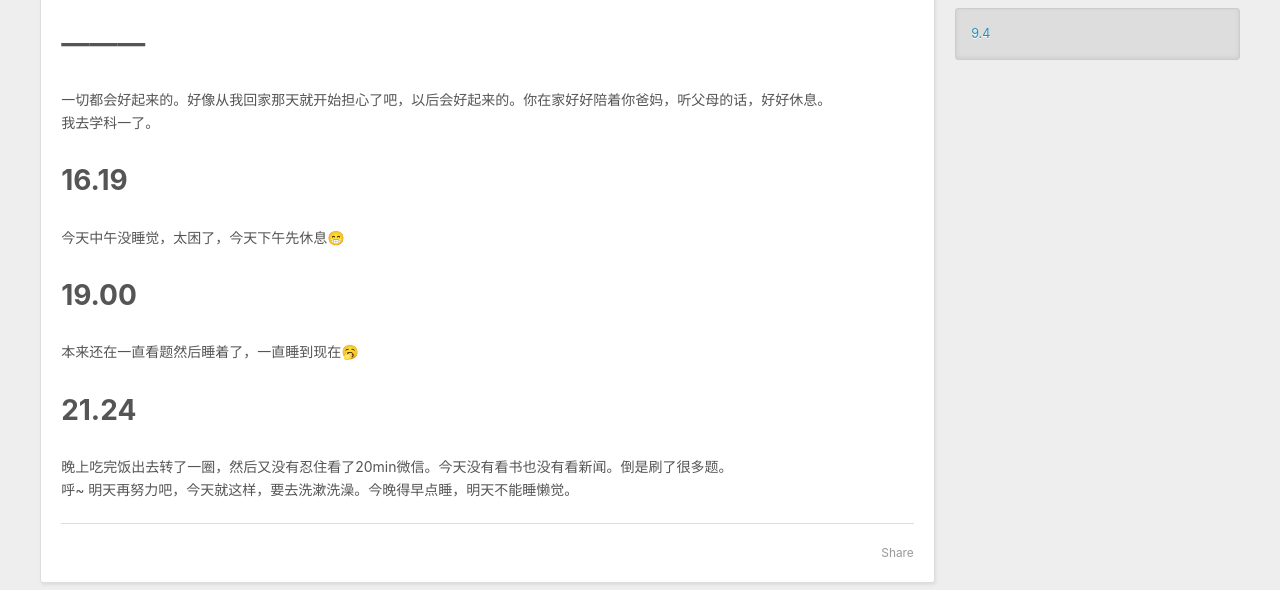
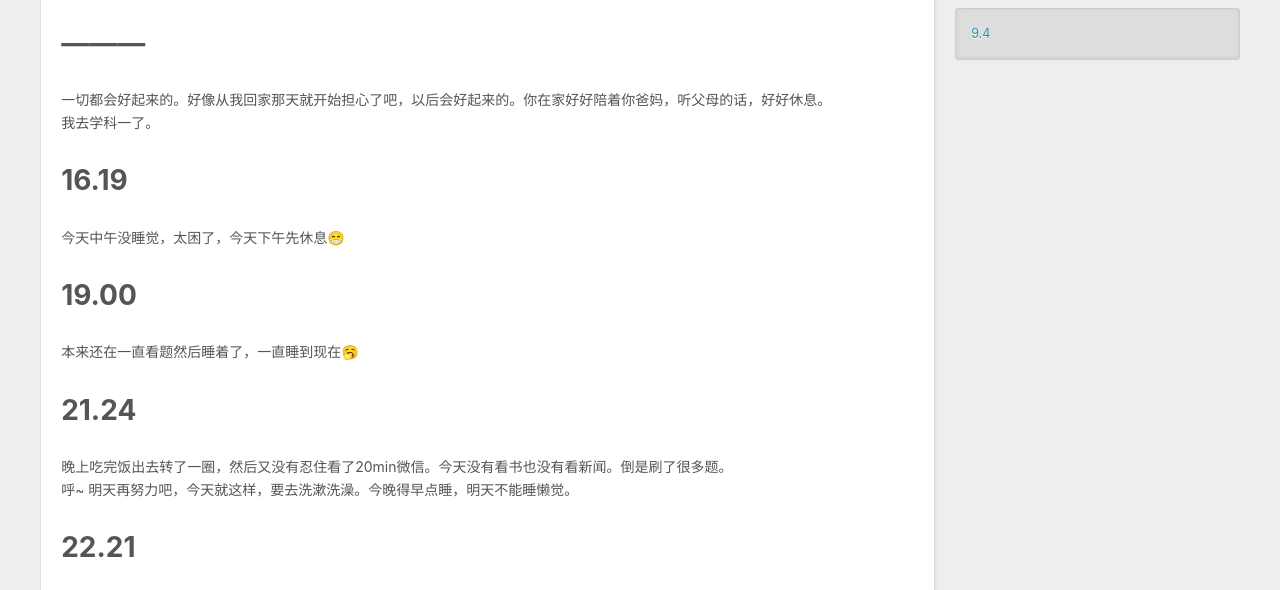
Before and after one commit to kjlkj7/kjlkj7.github.io, a plain HTML site: page 2024/09/04/9-4/index.html in a window 1280 px wide. Shown: the part 501-1091 px from the top of the page. Drawn offline with Linux system fonts and the light colour scheme.

Commit message:
Site updated: 2024-09-04 22:23:09

```diff
--- a/2024/09/04/9-4/index.html
+++ b/2024/09/04/9-4/index.html
@@ -14,7 +14,7 @@
 <meta property="og:description" content="新的一天开始了，好好努力，放平心态，认真生活。我要努力考完驾照，然后就能尽早从家离开。等我找到工作记得来看我，然后加个好友，然后我们还可以一起逛逛。   ———一切都会好起来的。好像从我回家那天就开始担心了吧，以后会好起来的。你在家好好陪着你爸妈，听父母的话，好好休息。我去学科一了。   16.19今天中午没睡觉，太困了，今天下午先休息😁   19.00本来还在一直看题然后睡着了，一直睡到现在�">
 <meta property="og:locale" content="en_US">
 <meta property="article:published_time" content="2024-09-04T00:49:35.000Z">
-<meta property="article:modified_time" content="2024-09-04T13:26:57.555Z">
+<meta property="article:modified_time" content="2024-09-04T14:23:02.430Z">
 <meta property="article:author" content="John Doe">
 <meta name="twitter:card" content="summary">
 
@@ -97,7 +97,8 @@
 <h1 id="———"><a href="#———" class="headerlink" title="———"></a>———</h1><p>一切都会好起来的。好像从我回家那天就开始担心了吧，以后会好起来的。你在家好好陪着你爸妈，听父母的话，好好休息。<br>我去学科一了。  </p>
 <h1 id="16-19"><a href="#16-19" class="headerlink" title="16.19"></a>16.19</h1><p>今天中午没睡觉，太困了，今天下午先休息😁  </p>
 <h1 id="19-00"><a href="#19-00" class="headerlink" title="19.00"></a>19.00</h1><p>本来还在一直看题然后睡着了，一直睡到现在🥱</p>
-<h1 id="21-24"><a href="#21-24" class="headerlink" title="21.24"></a>21.24</h1><p>晚上吃完饭出去转了一圈，然后又没有忍住看了20min微信。今天没有看书也没有看新闻。倒是刷了很多题。<br>呼~ 明天再努力吧，今天就这样，要去洗漱洗澡。今晚得早点睡，明天不能睡懒觉。</p>
+<h1 id="21-24"><a href="#21-24" class="headerlink" title="21.24"></a>21.24</h1><p>晚上吃完饭出去转了一圈，然后又没有忍住看了20min微信。今天没有看书也没有看新闻。倒是刷了很多题。<br>呼~ 明天再努力吧，今天就这样，要去洗漱洗澡。今晚得早点睡，明天不能睡懒觉。 </p>
+<h1 id="22-21"><a href="#22-21" class="headerlink" title="22.21"></a>22.21</h1><p>晚安<br>收拾完了，洗完澡然后把衣服顺手洗了，睡觉睡觉~</p>
 
 
     </div>
```
Also changed, not shown: index.html (+2 -1 lines).
